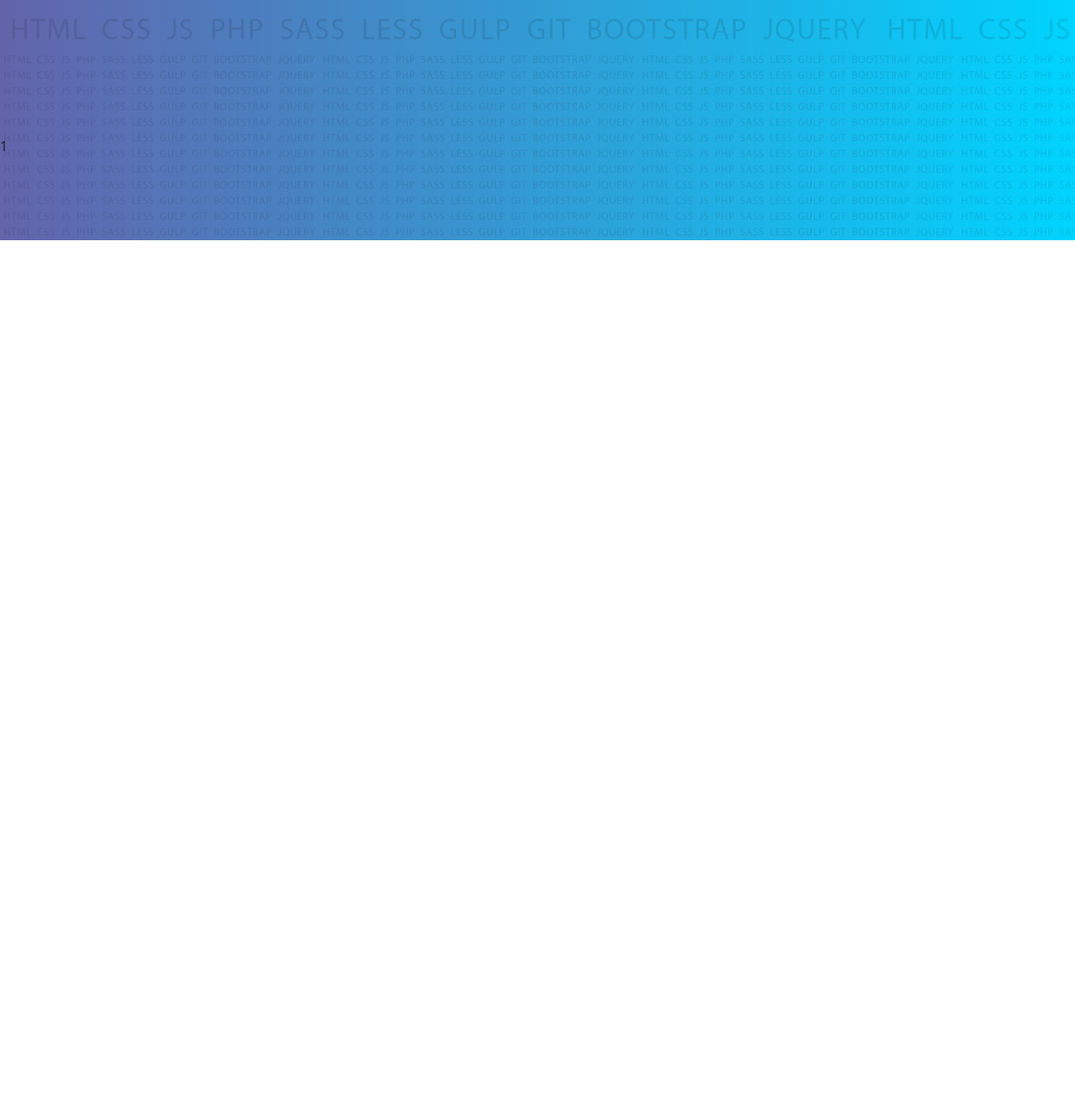
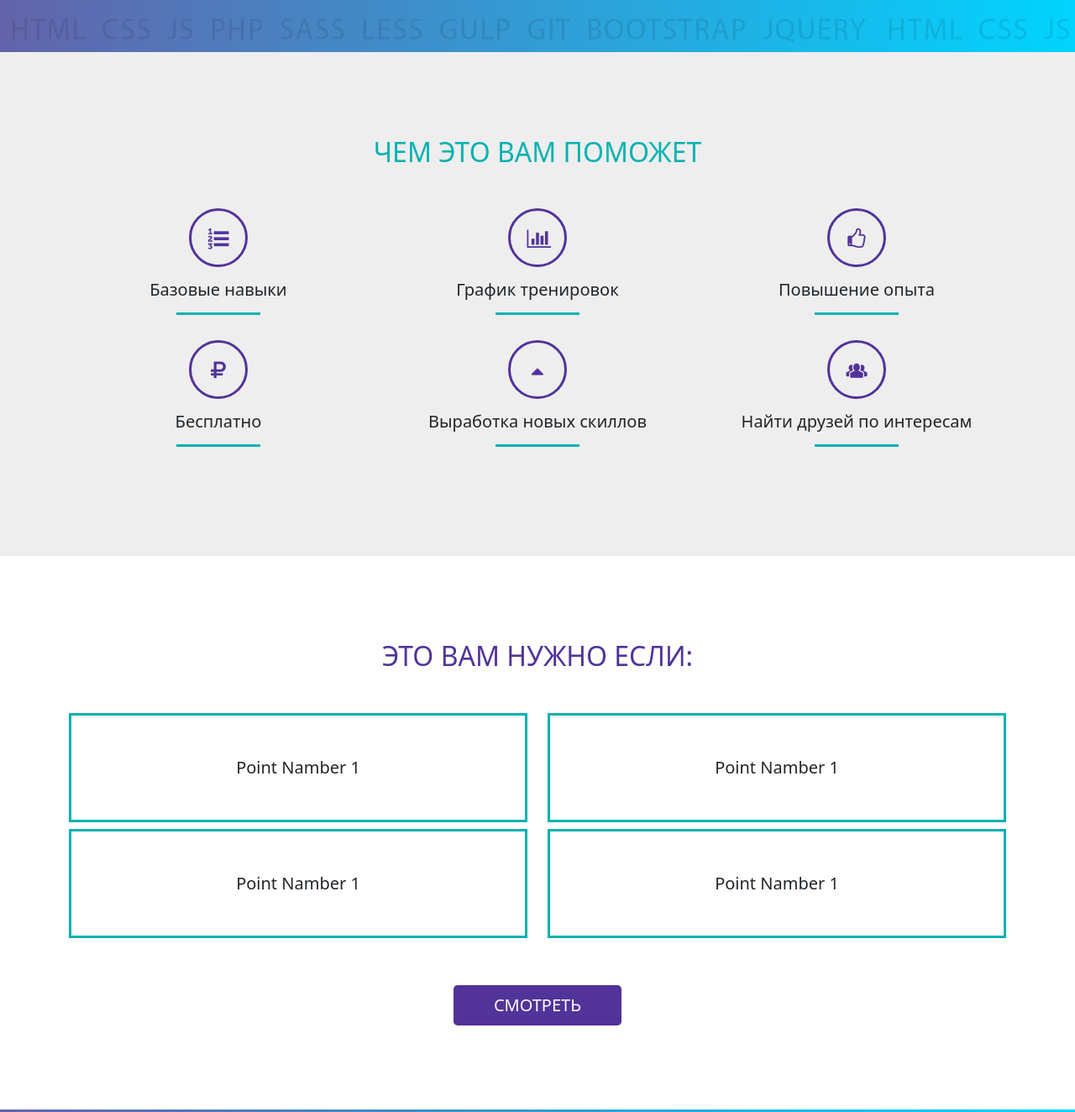
Before and after one commit to SergeyKagi/test-bootstrap, a plain HTML site: page index.html in a window 1280 px wide. Shown: the part 554-1878 px from the top of the page at 84% size. Before the commit the page ends 840 px from the top, so only its background shows below. Drawn offline with Linux system fonts and the light colour scheme.

Commit message:
add 2 sections

```diff
--- a/css/style.css
+++ b/css/style.css
@@ -82,3 +82,53 @@ footer {
   width: 100%;
   height: 100%;
 }
+
+/* Что вы узнаете */
+.about {
+  background-color: #eee;
+}
+
+.about i {
+  font-size: 25px;
+  color: var(--color2);
+}
+.cust_circle {
+  margin: 0 auto 15px;
+  width: 70px;
+  height: 70px;
+  border: 3px solid var(--color2);
+  border-radius: 50%;
+  display: flex;
+  justify-content: center;
+  align-items: center;
+}
+
+.line {
+  width: 100px;
+  height: 3px;
+  margin: 15px auto 30px;
+  background-color: var(--color1);
+}
+
+/* Points */
+.cust_points {
+  border: 3px solid var(--color1);
+  padding: 50px;
+}
+
+/* Colors */
+.color1 {
+  color: var(--color1);
+}
+
+.color2 {
+  color: var(--color2);
+}
+
+.bg1 {
+  background-color: var(--color1);
+}
+
+.bg2 {
+  background-color: var(--color2);
+}
--- a/index.html
+++ b/index.html
@@ -6,9 +6,9 @@
     <meta name="viewport" content="width=device-width, initial-scale=1.0" />
     <title>Тестовый сайт для изучения Bootstrap</title>
     <link rel="shortcut icon" href="img/favicon.ico" type="image/x-icon" />
-    <link rel="stylesheet" href="/css/bootstrap.min.css" />
-    <link rel="stylesheet" href="/css/fontello.css" />
-    <link rel="stylesheet" href="/css/style.css" />
+    <link rel="stylesheet" href="css/bootstrap.min.css" />
+    <link rel="stylesheet" href="css/fontello.css" />
+    <link rel="stylesheet" href="css/style.css" />
   </head>
 
   <body>
@@ -16,7 +16,9 @@
       <div class="container">
         <div class="row">
           <div class="col-12">
-            <h1 class="text-center text-white">Эндуро уроки с Kagi</h1>
+            <h1 class="text-center text-white text-uppercase">
+              Эндуро уроки с Kagi
+            </h1>
             <div
               class="itd_play"
               data-bs-toggle="modal"
@@ -32,6 +34,95 @@
         </div>
       </div>
     </header>
+
+    <section class="about">
+      <div class="container">
+        <div class="row">
+          <div class="col-12">
+            <h2 class="text-center text-uppercase color1 mb-5">
+              Чем это вам поможет
+            </h2>
+          </div>
+        </div>
+        <div class="row">
+          <div class="col-xl-4 col-md-6 col-sm-12">
+            <div class="cust_circle">
+              <i class="icon-list-numbered"></i>
+            </div>
+            <h5 class="text-center">Базовые навыки</h5>
+            <div class="line"></div>
+          </div>
+          <div class="col-xl-4 col-md-6 col-sm-12">
+            <div class="cust_circle">
+              <i class="icon-chart-bar"></i>
+            </div>
+            <h5 class="text-center">График тренировок</h5>
+            <div class="line"></div>
+          </div>
+          <div class="col-xl-4 col-md-6 col-sm-12">
+            <div class="cust_circle">
+              <i class="icon-thumbs-up"></i>
+            </div>
+            <h5 class="text-center">Повышение опыта</h5>
+            <div class="line"></div>
+          </div>
+          <div class="col-xl-4 col-md-6 col-sm-12">
+            <div class="cust_circle">
+              <i class="icon-rouble"></i>
+            </div>
+            <h5 class="text-center">Бесплатно</h5>
+            <div class="line"></div>
+          </div>
+          <div class="col-xl-4 col-md-6 col-sm-12">
+            <div class="cust_circle">
+              <i class="icon-up-dir"></i>
+            </div>
+            <h5 class="text-center">Выработка новых скиллов</h5>
+            <div class="line"></div>
+          </div>
+          <div class="col-xl-4 col-md-6 col-sm-12">
+            <div class="cust_circle">
+              <i class="icon-group"></i>
+            </div>
+            <h5 class="text-center">Найти друзей по интересам</h5>
+            <div class="line"></div>
+          </div>
+        </div>
+      </div>
+    </section>
+    <section class="points">
+      <div class="container">
+        <div class="row">
+          <div class="col-12">
+            <h2 class="text-center text-uppercase color2 mb-5">
+              Это вам нужно если:
+            </h2>
+          </div>
+        </div>
+        <div class="row mb-5">
+          <div class="col-md-6 col-sm-12">
+            <h5 class="cust_points text-center">Point Namber 1</h5>
+          </div>
+          <div class="col-md-6 col-sm-12">
+            <h5 class="cust_points text-center">Point Namber 1</h5>
+          </div>
+          <div class="col-md-6 col-sm-12">
+            <h5 class="cust_points text-center">Point Namber 1</h5>
+          </div>
+          <div class="col-md-6 col-sm-12">
+            <h5 class="cust_points text-center">Point Namber 1</h5>
+          </div>
+        </div>
+        <div class="row">
+          <div class="col-12">
+          <a href="#footer" class="btn btn-itd btn-lg text-uppercase"
+            >Смотреть</a
+          >
+        </div>
+        </div>
+        </div>
+      </div>
+    </section>
 
     <footer id="footer">1</footer>
 
@@ -67,6 +158,6 @@
         </div>
       </div>
     </div>
-    <script src="/js/bootstrap.bundle.min.js"></script>
+    <script src="js/bootstrap.bundle.min.js"></script>
   </body>
 </html>
```
Also changed, not shown: 3 other files.
